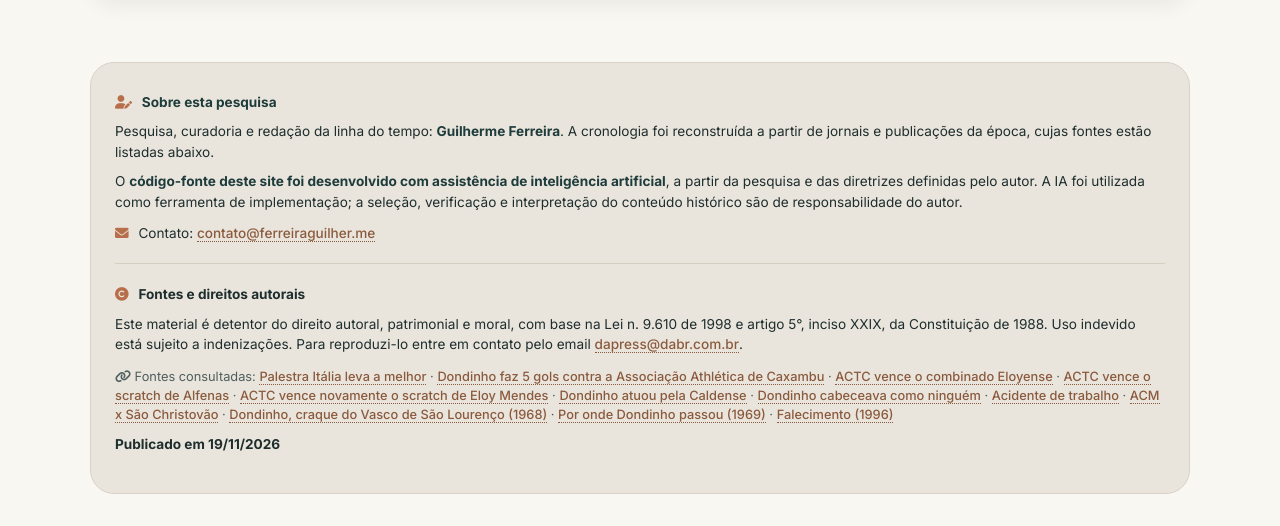
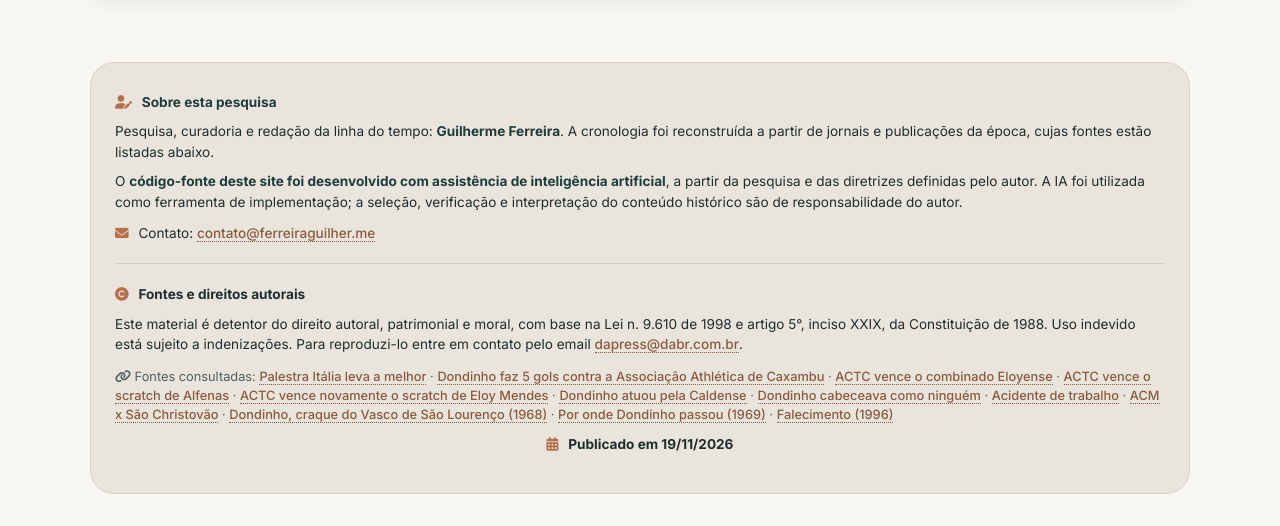
Before and after one commit to guiajf/dondinho, a plain HTML site: page index.html in a window 1280 px wide. Shown: the part 3369-3895 px from the top of the page. Drawn offline with Linux system fonts and the light colour scheme.

Commit message:
Update publication date formatting in index.html

```diff
--- a/index.html
+++ b/index.html
@@ -604,7 +604,8 @@
                 <a href="http://memoria.bn.gov.br/DocReader/089842_07/105231" target="_blank">Por onde Dondinho passou (1969)</a> ·
                 <a href="https://www1.folha.uol.com.br/fsp/1996/11/17/brasil/10.html" target="_blank">Falecimento (1996)</a>
             </p>
-            <p><i style="text-align: center; color: #b76e4b;"></i> <strong>Publicado em 19/11/2026</strong></p>
+            <p style="text-align: center;"> <i class="fas fa-calendar-alt" style="color: #b76e4b; margin-right: 6px;"></i> <strong>Publicado em 19/11/2026</strong>
+            </p>
         </div>
     </div>
 
```
